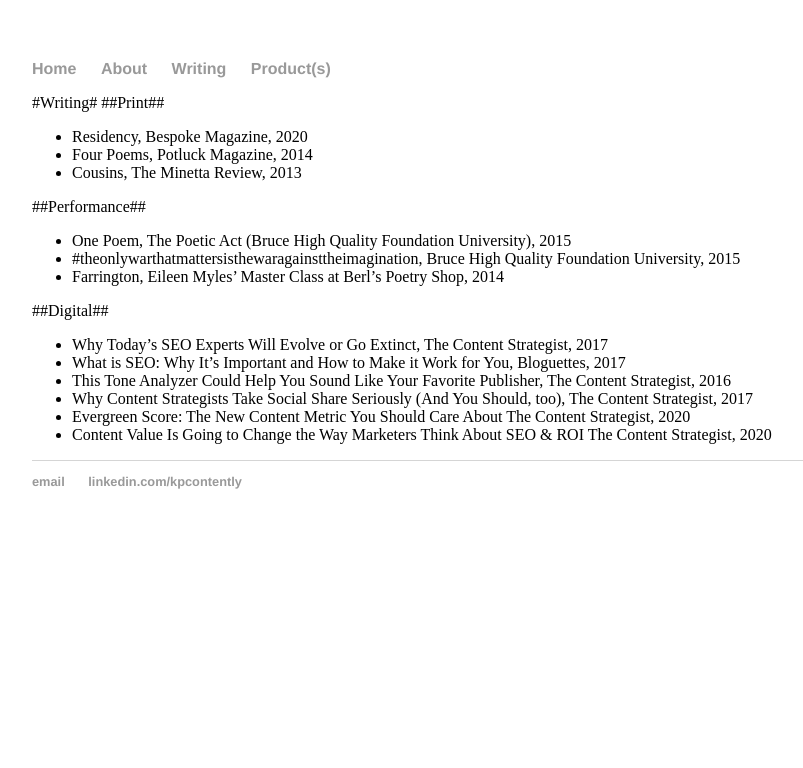
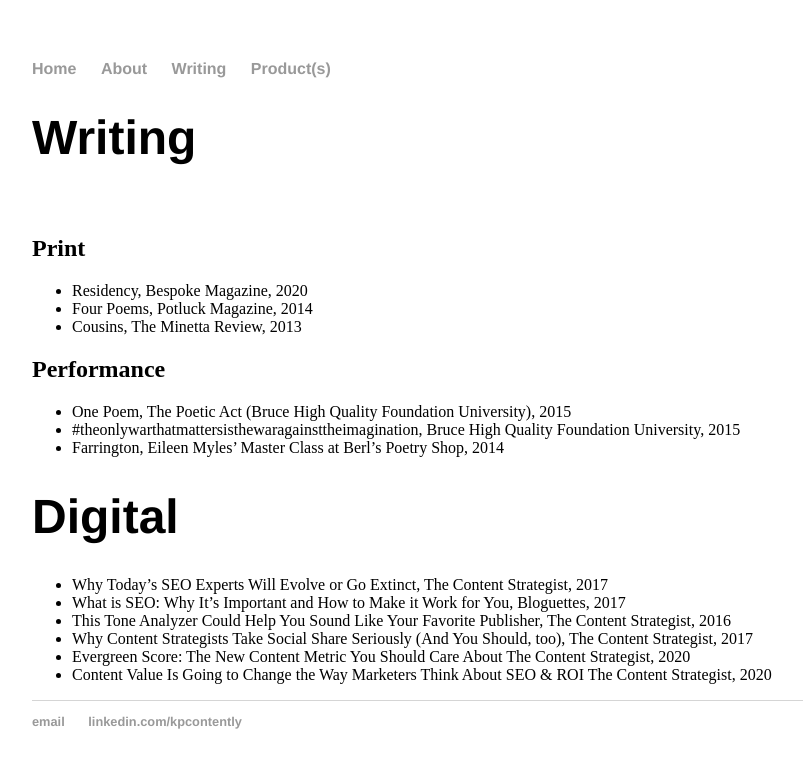
Before and after one commit to kristenepoli/portfolio, a Jekyll site: the page built from writing.html, in a window 1280 px wide. Shown: the top 768 px of the page, without its empty margins (160-963 px from the left). Built offline with Jekyll 4.4.1, drawn with Linux system fonts in a browser that asks for light colours.

```diff
--- a/writing.html
+++ b/writing.html
@@ -3,23 +3,24 @@ layout: default
 title: It's nice to meet you
 ---
 
-#Writing#
+<h1>Writing</h1>
+<br>
 
-##Print##
+<h2>Print</h2>
 <ul>
 <li>Residency, Bespoke Magazine, 2020</li>
 <li>Four Poems, Potluck Magazine, 2014</li>
 <li>Cousins, The Minetta Review, 2013</li>
 </ul>
 
-##Performance##
+<h2>Performance</h2>
 <ul>
 <li>One Poem, The Poetic Act (Bruce High Quality Foundation University), 2015</li>
 <li>#theonlywarthatmattersisthewaragainsttheimagination, Bruce High Quality Foundation University, 2015</li>
 <li>Farrington, Eileen Myles’ Master Class at Berl’s Poetry Shop, 2014</li>
 </ul>
 
-##Digital##
+<h1>Digital</h2>
 <ul>
 <li>Why Today’s SEO Experts Will Evolve or Go Extinct, The Content Strategist, 2017</li>
 <li>What is SEO: Why It’s Important and How to Make it Work for You, Bloguettes, 2017</li>
```
